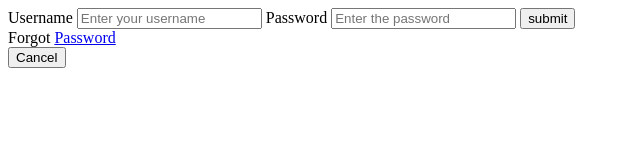
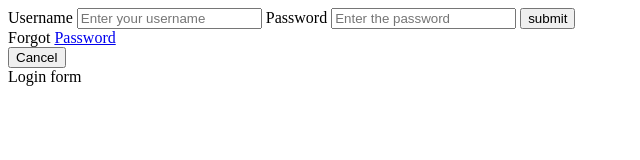
Before and after one commit to husainsh16/myappsample, a plain HTML site: page index.html in a window 1280 px wide. Shown: the full height of the page, 0-640 px from the left. Drawn offline with Linux system fonts and the light colour scheme.

Commit message:
login form

```diff
--- /dev/null
+++ b/der2/app2.js
@@ -0,0 +1 @@
+console.log(12345);
--- a/index.html
+++ b/index.html
@@ -20,6 +20,7 @@
         <div class="cancelbtn">
             <button type="cancel">Cancel</button>
         </div>
+        Login form
     </form>
 </body>
 </html>
```
Also changed, not shown: log.txt (added), login.html (added).
